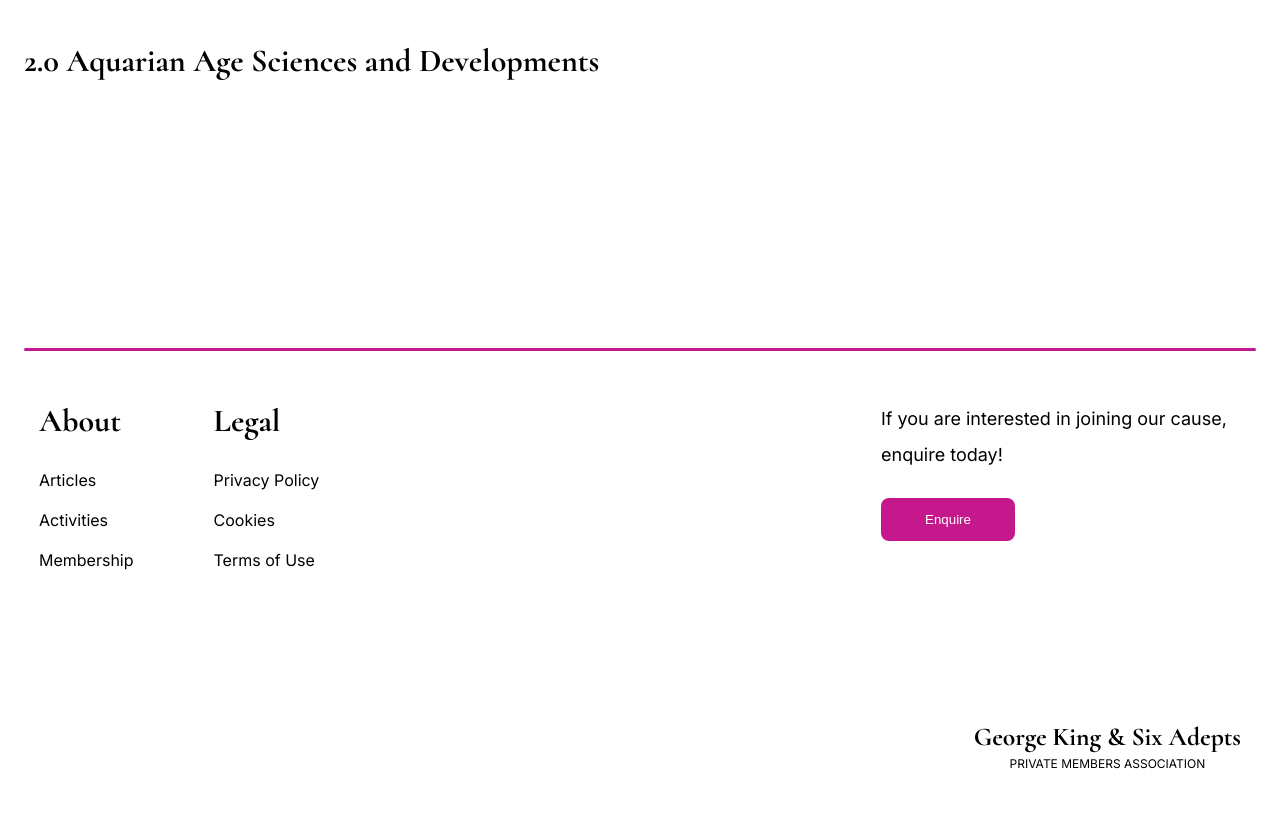
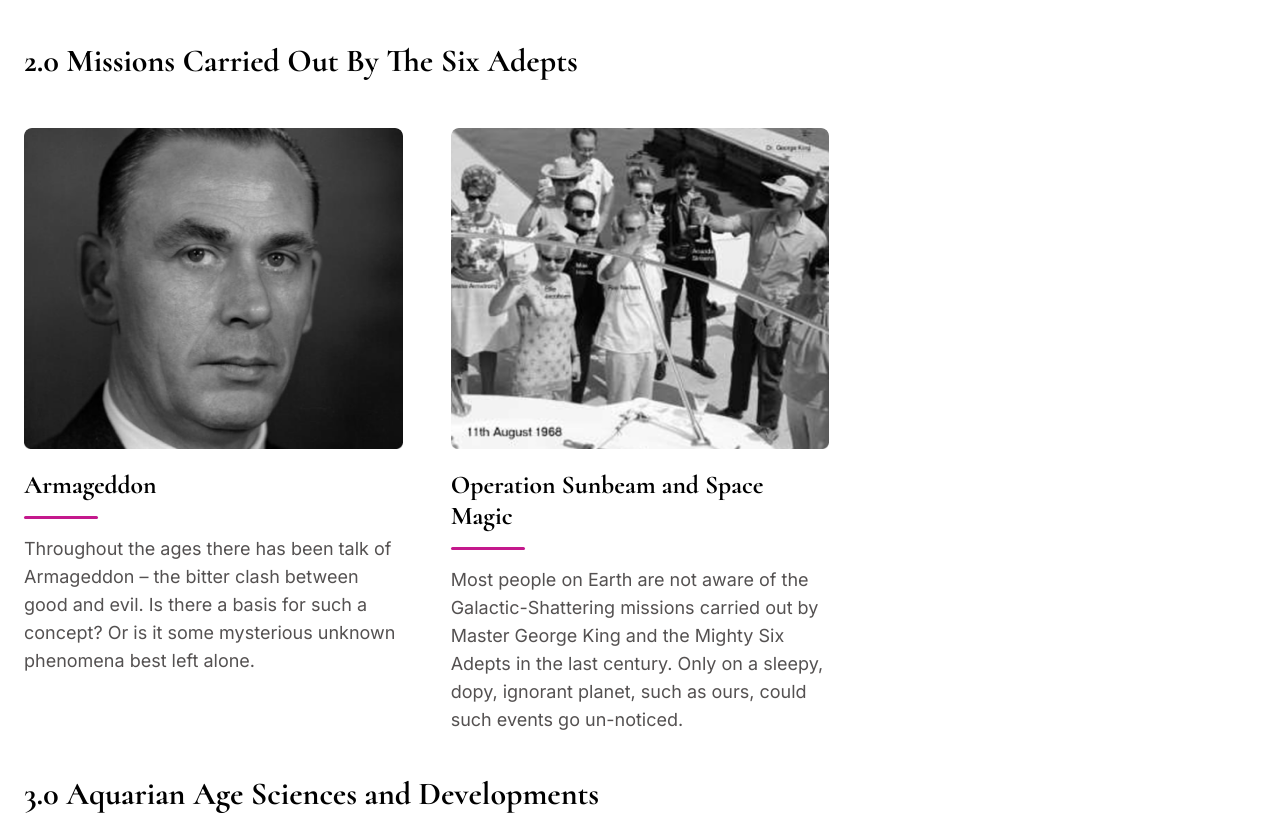
Before and after one commit to KunalP99/six-adepts-pma, a Next.js app: page /articles in a window 1280 px wide. Shown: the part 1100-1915 px from the top of the page. Built offline with nearby package versions, Linux system fonts and the light colour scheme.

Commit message:
feat: add remaining  articles to article page

```diff
--- a/app/articles/[articleId]/page.tsx
+++ b/app/articles/[articleId]/page.tsx
@@ -2,6 +2,7 @@
 
 import styles from './article.module.scss';
 import articles from '@/app/article_data/articles';
+import { cormorant } from "@/app/font";
 
 export default function Article({ params }: { params: { articleId: string } }) {
   const articleId = parseInt(params.articleId, 10);
@@ -17,7 +18,7 @@ export default function Article({ params }: { params: { articleId: string } }) {
   return (
     <div className={styles.pdfViewer}>
       <div className={styles.headingContainer}>
-        <h1>{article.title}</h1>
+        <h2 className={cormorant.className}>{article.title}</h2>
         <p>Written by Natu Patel</p>
         <div className={styles.underline}></div>
       </div>
--- a/app/articles/page.tsx
+++ b/app/articles/page.tsx
@@ -15,7 +15,9 @@ interface Article {
 export default function Articles() {
   const historyArticles = useMemo(() => filterArticlesBySection('history-and-background', article), []);
 
-  const aquarianArticles = useMemo(() => filterArticlesBySection('aquarian-age-sciences', article), []);
+  const sixAdeptsArticles = useMemo(() => filterArticlesBySection('missions-carried-out-by-six-adepts', article), []);
+
+  const aquarianArticles = useMemo(() => filterArticlesBySection('aquarian-age-sciences-and-developments', article), []);
 
   return (
     <div className={styles.articlesContainer}>
@@ -24,14 +26,22 @@ export default function Articles() {
         <p>Libero justo laoreet sit amet. Sed tempus urna et pharetra pharetra massa massa.</p>
       </div>
       <div>
+
         <h2 className={cormorant.className}>1.0 History & Background</h2>
         <div className={styles.shortArticleContainer}>
           {historyArticles}
         </div>
-        <h2 className={cormorant.className}>2.0 Aquarian Age Sciences and Developments</h2>
+
+        <h2 className={cormorant.className}>2.0 Missions Carried Out By The Six Adepts</h2>
+        <div className={styles.shortArticleContainer}>
+          {sixAdeptsArticles}
+        </div>
+
+        <h2 className={cormorant.className}>3.0 Aquarian Age Sciences and Developments</h2>
         <div className={styles.shortArticleContainer}>
           {aquarianArticles}
         </div>
+
       </div>
     </div>
   );
```
Also changed, not shown: app/articles/[articleId]/article.module.scss (+8 -0 lines).
